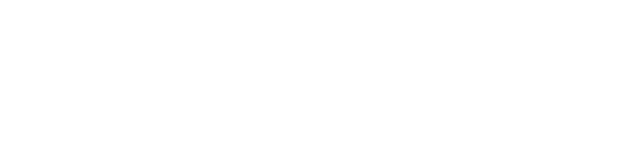
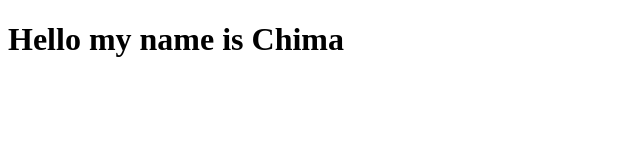
Before and after one commit to ChimarokeAmadi/portfolio-website, a plain HTML site: page index.html in a window 1280 px wide. Shown: the whole page, without its empty margins (0-640 px from the left). Drawn offline with Linux system fonts and the light colour scheme.

Commit message:
second commit

```diff
--- a/index.html
+++ b/index.html
@@ -6,6 +6,6 @@
     <title>Document</title>
 </head>
 <body>
-
+    <h1>Hello my name is Chima</h1>
 </body>
 </html>
```
